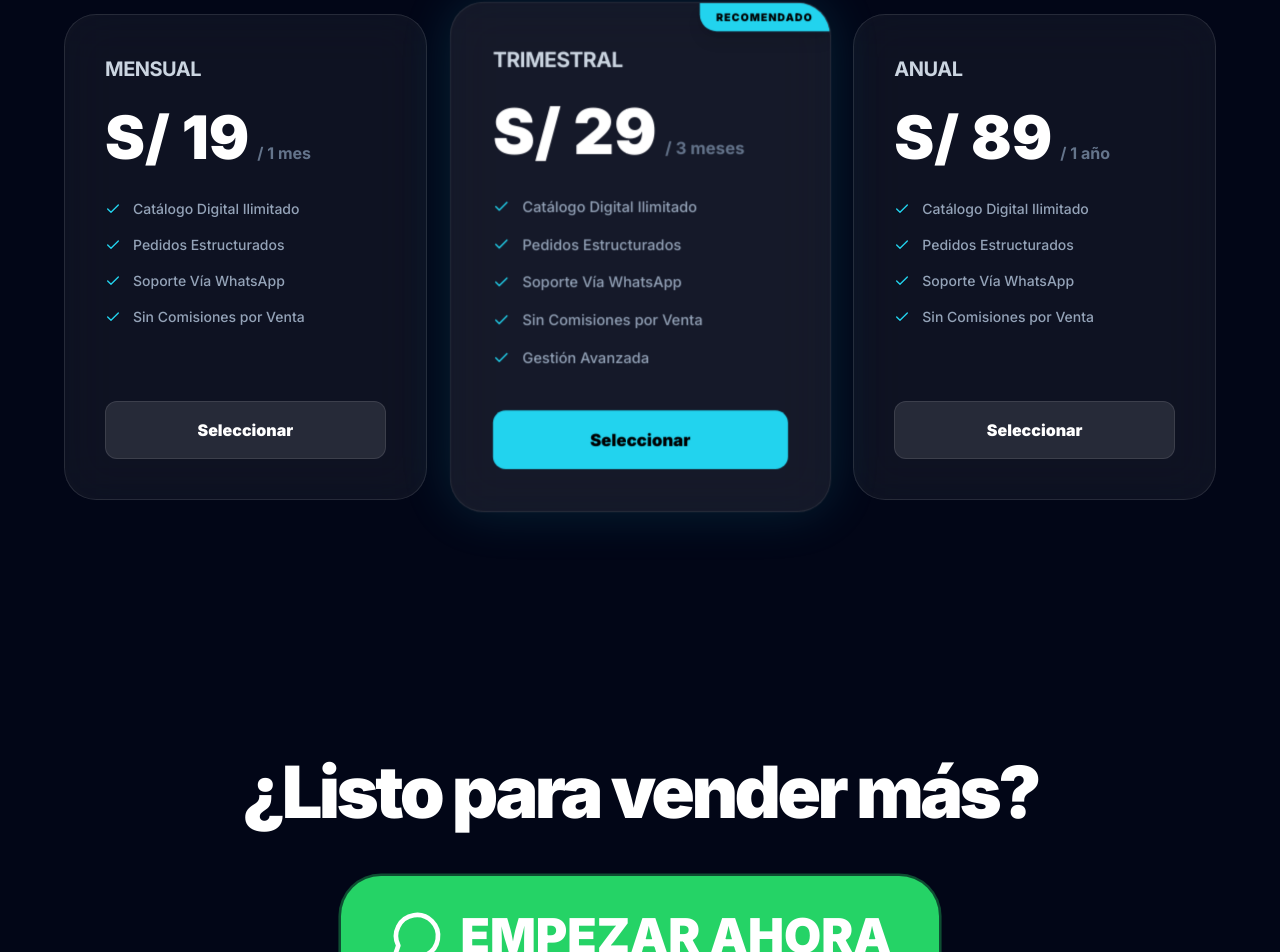
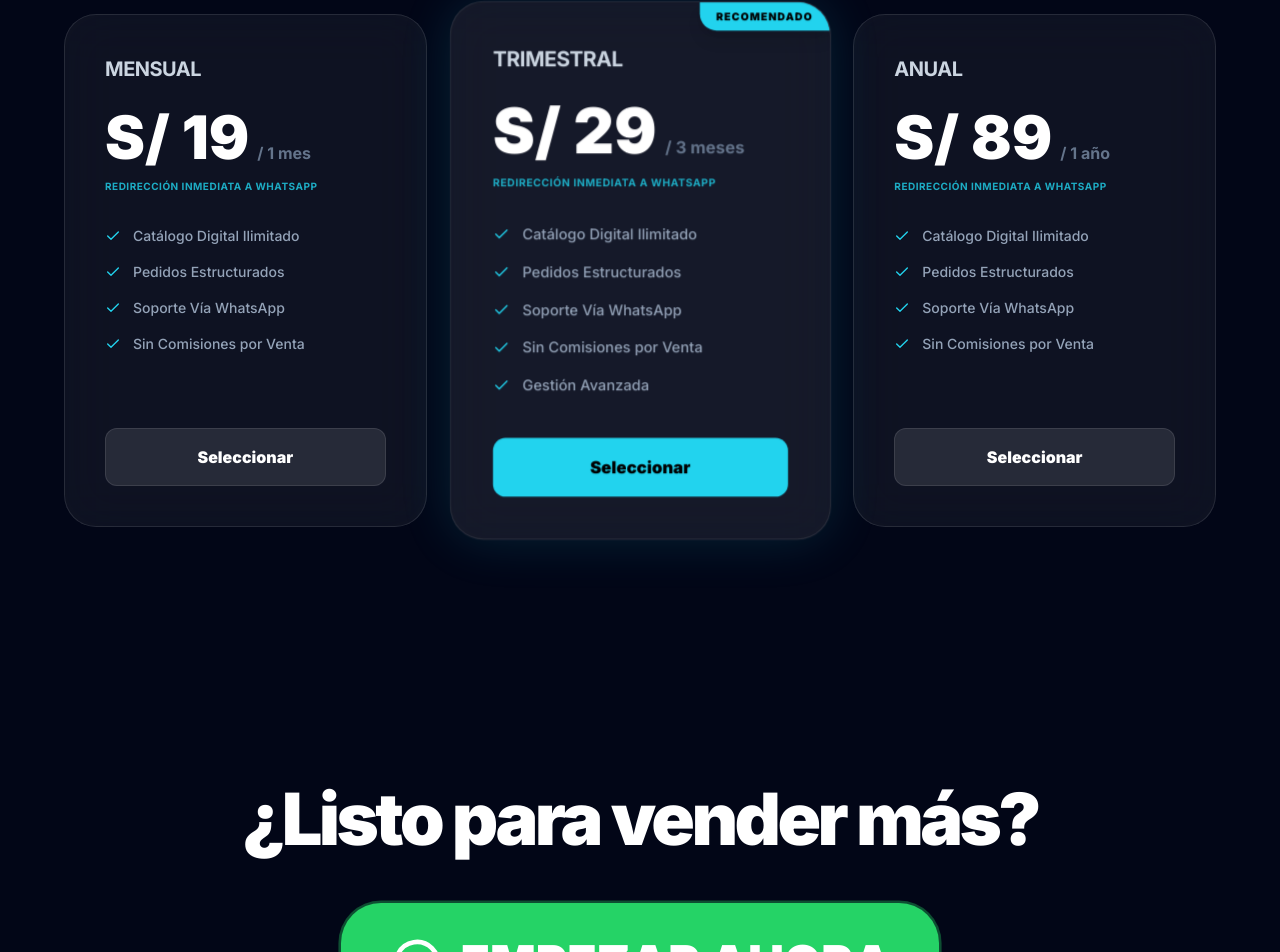
Before and after one commit to delgadorodolfo92-png/vende-mass, a React (Vite) app: page / in a window 1280 px wide. Shown: the part 1722-2674 px from the top of the page. Built offline with nearby package versions, Linux system fonts and the light colour scheme.

Commit message:
feat: Implement WhatsApp redirection for plan selection
Adds utility functions to handle WhatsApp redirects based on selected pricing plans. This enables users to directly initiate a conversation with VendeMass regarding specific plans by clicking relevant buttons. Removes unused `Star` icon import.

```diff
--- a/App.tsx
+++ b/App.tsx
@@ -8,8 +8,7 @@ import {
   MessageCircle,
   ArrowRight,
   TrendingUp,
-  Clock,
-  Star
+  Clock
 } from 'lucide-react';
 
 // --- Shared Components ---
@@ -31,26 +30,48 @@ const GlassCard: React.FC<{ children?: React.ReactNode; className?: string }> =
   </div>
 );
 
+// --- Utils ---
+
+const WHATSAPP_NUMBER = "51929932210";
+
+const handleWhatsAppRedirect = (message: string) => {
+  const url = `https://wa.me/${WHATSAPP_NUMBER}?text=${encodeURIComponent(message)}`;
+  window.open(url, '_blank');
+};
+
+const handlePlanSelection = (planName: string, price: string) => {
+  let message = "";
+  if (planName === "Mensual") {
+    message = `¡Hola VendeMass! ⚡ Estoy interesado en el Plan Mensual (S/ ${price}). Quiero automatizar mi catálogo hoy mismo.`;
+  } else if (planName === "Trimestral") {
+    message = `¡Hola VendeMass! ⚡ Vengo por la oferta del Plan Trimestral (S/ ${price}). Es la que mejor me conviene, ¿cómo empezamos?`;
+  } else if (planName === "Anual") {
+    message = `¡Hola VendeMass! ⚡ Quiero el Plan Anual (S/ ${price}) para mi negocio. Deseo configurar mi catálogo por todo un año.`;
+  } else {
+    message = "Hola VendeMass, me gustaría recibir más información sobre el sistema de pedidos por WhatsApp.";
+  }
+  handleWhatsAppRedirect(message);
+};
+
 // --- Sections ---
 
 const Navbar = () => (
   <nav className="fixed top-0 left-0 right-0 z-50 py-6 px-6">
     <div className="max-w-7xl mx-auto flex items-center justify-between">
-      <div className="flex items-center gap-2 group cursor-pointer">
+      <div className="flex items-center gap-2 group cursor-pointer" onClick={() => window.scrollTo({top: 0, behavior: 'smooth'})}>
         <div className="p-2 bg-blue-600 rounded-lg shadow-[0_0_20px_rgba(37,99,235,0.5)] group-hover:scale-110 transition-transform">
           <Zap className="w-5 h-5 text-white fill-current" />
         </div>
         <span className="text-xl font-black tracking-tighter text-white uppercase">VendeMass</span>
       </div>
-      <motion.a
-        href="https://wa.me/51929932210"
-        target="_blank"
+      <motion.button
+        onClick={() => handleWhatsAppRedirect("Hola VendeMass, me gustaría recibir más información sobre el sistema de pedidos por WhatsApp.")}
         whileHover={{ scale: 1.05 }}
         whileTap={{ scale: 0.95 }}
         className="bg-white/10 hover:bg-white/20 border border-white/10 text-white px-6 py-2.5 rounded-full text-sm font-bold transition-all backdrop-blur-md"
       >
         Contactar
-      </motion.a>
+      </motion.button>
     </div>
   </nav>
 );
@@ -73,9 +94,8 @@ const Hero = () => (
           <span className="text-white"> Sin comisiones, sin enredos, solo resultados.</span>
         </p>
 
-        <motion.a
-          href="https://wa.me/51929932210"
-          target="_blank"
+        <motion.button
+          onClick={() => document.getElementById('pricing')?.scrollIntoView({behavior: 'smooth'})}
           whileHover={{ scale: 1.02, boxShadow: "0 0 40px rgba(37,99,235,0.5)" }}
           whileTap={{ scale: 0.98 }}
           className="inline-flex relative group bg-gradient-to-r from-blue-600 to-cyan-500 text-white px-10 py-5 rounded-2xl font-black text-xl items-center gap-3 overflow-hidden shadow-2xl transition-all"
@@ -83,7 +103,7 @@ const Hero = () => (
           <div className="absolute inset-0 bg-white/20 -translate-x-full group-hover:translate-x-full transition-transform duration-700 ease-in-out skew-x-12" />
           Quiero mi catálogo ahora
           <ArrowRight className="w-6 h-6" />
-        </motion.a>
+        </motion.button>
       </FadeInUp>
 
       <FadeInUp delay={0.2}>
@@ -93,7 +113,6 @@ const Hero = () => (
           className="relative"
         >
           <div className="relative z-10 rounded-[3rem] overflow-hidden shadow-[0_0_100px_-20px_rgba(37,99,235,0.7)] border border-white/20 bg-slate-900/40">
-            {/* Updated Hero Image with the new persuasive link provided */}
             <img
               src="https://i.ibb.co/C5RPFrNK/persusivo-enlace.png"
               onError={(e) => { e.currentTarget.src = "https://images.unsplash.com/photo-1611162617213-7d7a39e9b1d7?q=80&w=2000&auto=format&fit=crop" }}
@@ -137,9 +156,12 @@ const Pricing = () => {
                   </div>
                 )}
                 <h3 className="text-xl font-bold text-slate-300 mb-6 tracking-tight uppercase">{plan.name}</h3>
-                <div className="flex items-baseline gap-2 mb-8">
-                  <span className="text-6xl font-black text-white">S/ {plan.price}</span>
-                  <span className="text-slate-500 font-bold">/ {plan.period}</span>
+                <div className="flex flex-col gap-1 mb-8">
+                    <div className="flex items-baseline gap-2">
+                        <span className="text-6xl font-black text-white">S/ {plan.price}</span>
+                        <span className="text-slate-500 font-bold">/ {plan.period}</span>
+                    </div>
+                    <span className="text-[10px] text-cyan-400/80 font-bold uppercase tracking-wider mt-2">Redirección inmediata a WhatsApp</span>
                 </div>
 
                 <ul className="space-y-4 mb-10 flex-grow">
@@ -157,13 +179,14 @@ const Pricing = () => {
                   ))}
                 </ul>
 
-                <motion.a
-                  href="https://wa.me/51929932210"
-                  target="_blank"
+                <motion.button
+                  onClick={() => handlePlanSelection(plan.name, plan.price)}
+                  whileHover={{ scale: 1.02 }}
+                  whileTap={{ scale: 0.95 }}
                   className={`w-full py-4 rounded-xl font-black text-center transition-all ${plan.featured ? 'bg-cyan-400 text-black hover:bg-cyan-300' : 'bg-white/10 text-white hover:bg-white/20 border border-white/10'}`}
                 >
                   Seleccionar
-                </motion.a>
+                </motion.button>
               </GlassCard>
             </FadeInUp>
           ))}
@@ -179,9 +202,8 @@ const CTAFinal = () => (
     <FadeInUp>
       <h2 className="text-5xl md:text-7xl font-black text-white mb-12 tracking-tighter">¿Listo para vender más?</h2>
 
-      <motion.a
-        href="https://wa.me/51929932210"
-        target="_blank"
+      <motion.button
+        onClick={() => handleWhatsAppRedirect("Hola VendeMass, me gustaría recibir más información sobre el sistema de pedidos por WhatsApp.")}
         animate={{
           boxShadow: [
             "0 0 0 0px rgba(37, 211, 102, 0.4)",
@@ -196,7 +218,7 @@ const CTAFinal = () => (
       >
         <MessageCircle className="w-10 h-10 md:w-14 md:h-14 group-hover:rotate-12 transition-transform" />
         EMPEZAR AHORA
-      </motion.a>
+      </motion.button>
 
       <p className="mt-10 text-slate-500 font-bold uppercase tracking-[0.3em] text-sm">Respuesta inmediata por WhatsApp</p>
     </FadeInUp>
@@ -204,10 +226,8 @@ const CTAFinal = () => (
 );
 
 const FloatingWhatsApp = () => (
-  <motion.a
-    href="https://wa.me/51929932210"
-    target="_blank"
-    rel="noopener noreferrer"
+  <motion.button
+    onClick={() => handleWhatsAppRedirect("Hola VendeMass, me gustaría recibir más información sobre el sistema de pedidos por WhatsApp.")}
     initial={{ scale: 0, opacity: 0 }}
     animate={{ scale: 1, opacity: 1 }}
     whileHover={{ scale: 1.15 }}
@@ -220,10 +240,10 @@ const FloatingWhatsApp = () => (
       transition={{ duration: 2, repeat: Infinity }}
       className="absolute inset-0 rounded-full bg-[#25D366]"
     />
-    <div className="absolute right-full mr-4 bg-slate-900 border border-white/10 px-4 py-2 rounded-xl text-xs font-bold text-white opacity-0 group-hover:opacity-100 transition-opacity pointer-events-none whitespace-nowrap">
+    <div className="absolute right-full mr-4 bg-slate-900 border border-white/10 px-4 py-2 rounded-xl text-xs font-bold text-white opacity-0 group-hover:opacity-100 transition-opacity pointer-events-none whitespace-nowrap shadow-xl">
       ¡Hablemos por WhatsApp!
     </div>
-  </motion.a>
+  </motion.button>
 );
 
 const Footer = () => (
```
